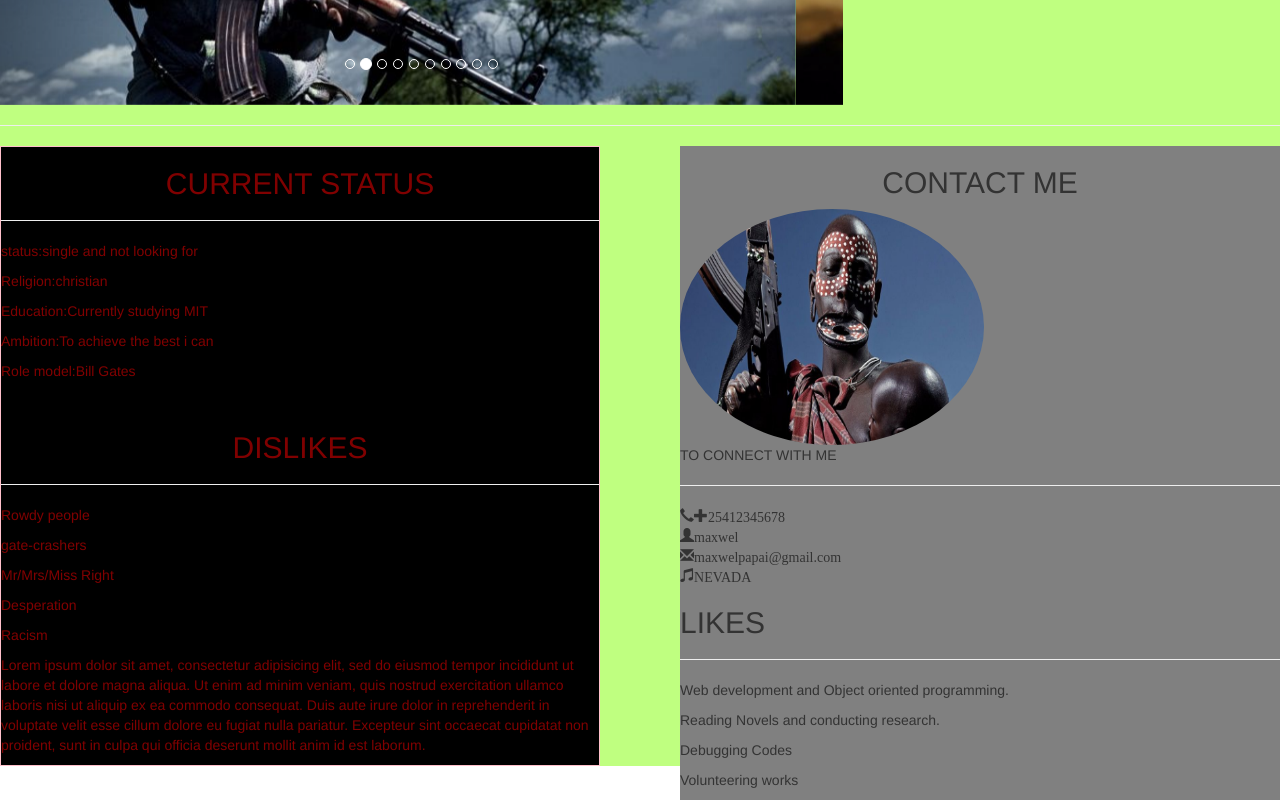
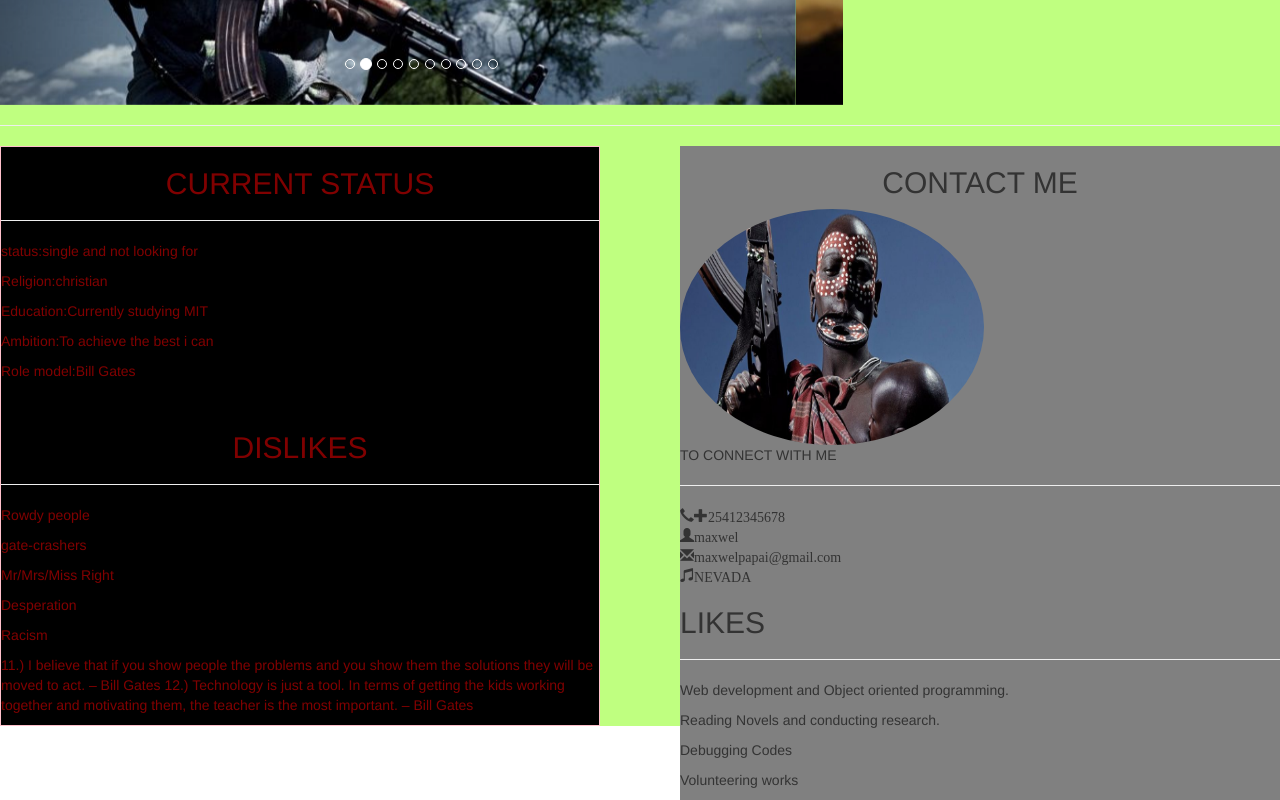
Before and after one commit to maxwelpapai/maxwelpapai7, a plain HTML site: page index.html in a window 1280 px wide. Shown: the part 1730-2530 px from the top of the page. Drawn offline with Linux system fonts and the light colour scheme.

Commit message:
Update index.html

```diff
--- a/index.html
+++ b/index.html
@@ -251,12 +251,10 @@
 				<p>Mr/Mrs/Miss Right</p>
 				<p>Desperation</p>
 				<p>Racism</p>
-				<p>Lorem ipsum dolor sit amet, consectetur adipisicing elit, sed do eiusmod
-				tempor incididunt ut labore et dolore magna aliqua. Ut enim ad minim veniam,
-				quis nostrud exercitation ullamco laboris nisi ut aliquip ex ea commodo
-				consequat. Duis aute irure dolor in reprehenderit in voluptate velit esse
-				cillum dolore eu fugiat nulla pariatur. Excepteur sint occaecat cupidatat non
-				proident, sunt in culpa qui officia deserunt mollit anim id est laborum.</p>
+				<p>
+11.) I believe that if you show people the problems and you show them the solutions they will be moved to act. – Bill Gates
+
+12.) Technology is just a tool. In terms of getting the kids working together and motivating them, the teacher is the most important. – Bill Gates</p>
 			</div>
 		</div>
 		<body>
```
